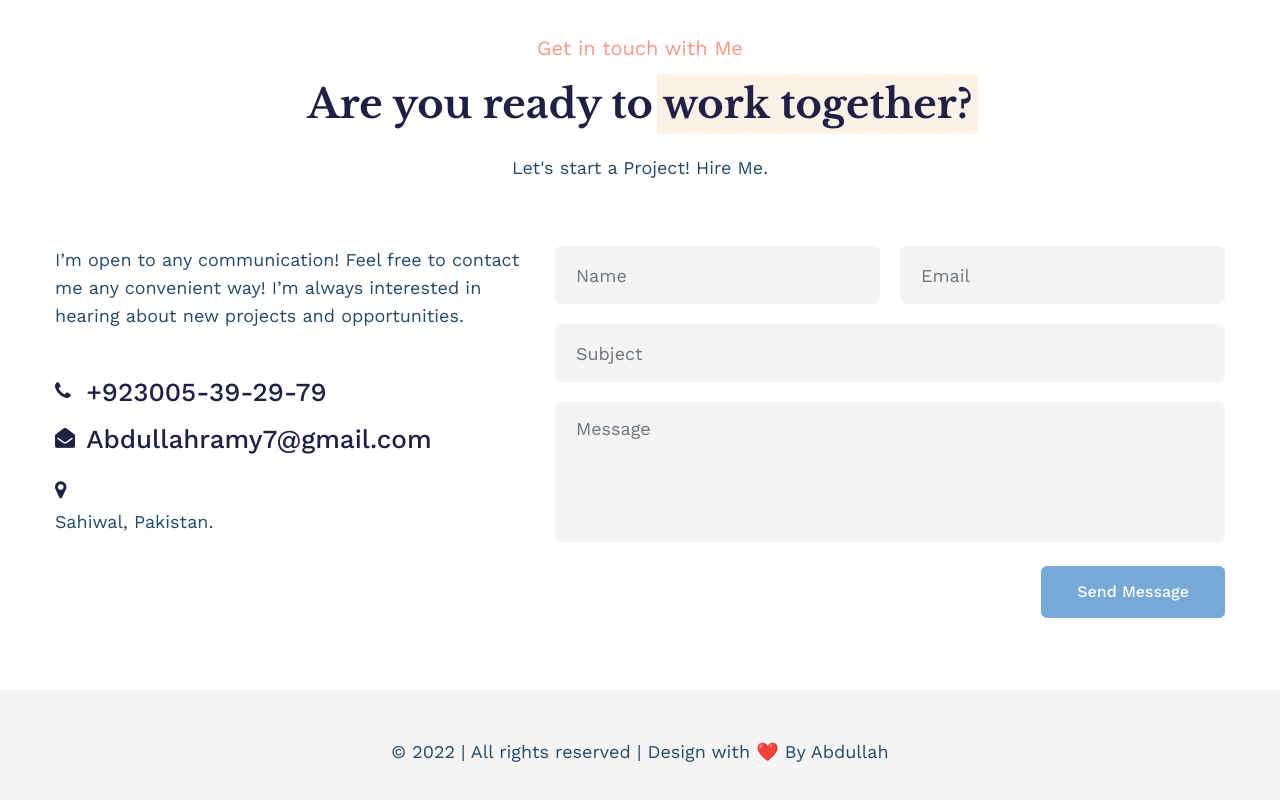
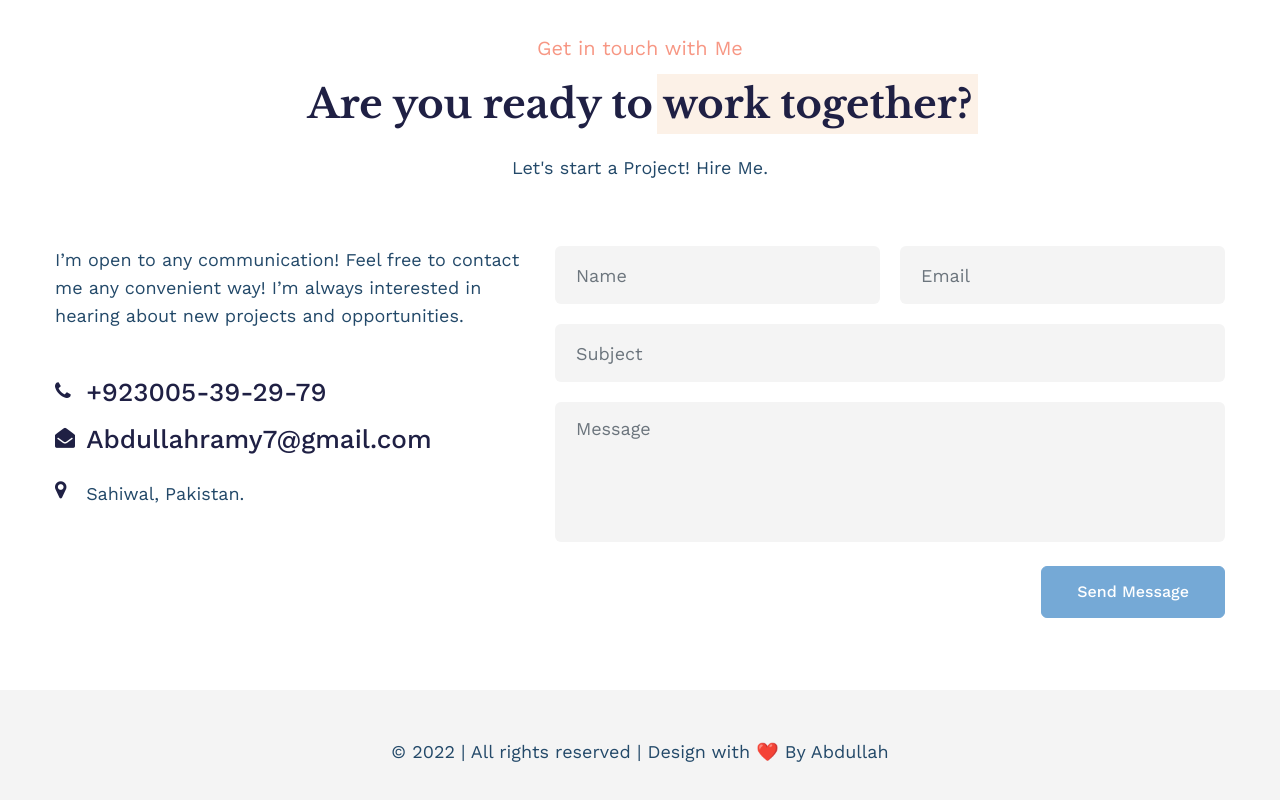
Before and after one commit to DENUVO7/Abdullah.me, a plain HTML site: page index.html in a window 1280 px wide. Shown: the part 3451-4251 px from the top of the page. Drawn offline with nearby package versions, Linux system fonts and the light colour scheme.

Commit message:
Update index.html

```diff
--- a/index.html
+++ b/index.html
@@ -506,7 +506,7 @@
                             <p><span class="fa fa-envelope-open"></span> <a href="mailto:Abdullahramy7@gmail.com">Abdullahramy7@gmail.com</a></p>
                         </li>
                         <li class="">
-                            <p><span class="fa fa-map-marker"></span> <br>Sahiwal, Pakistan.</p>
+                            <p><span class="fa fa-map-marker"></span> Sahiwal, Pakistan.</p>
                         </li>
                     </ul>
 
```
